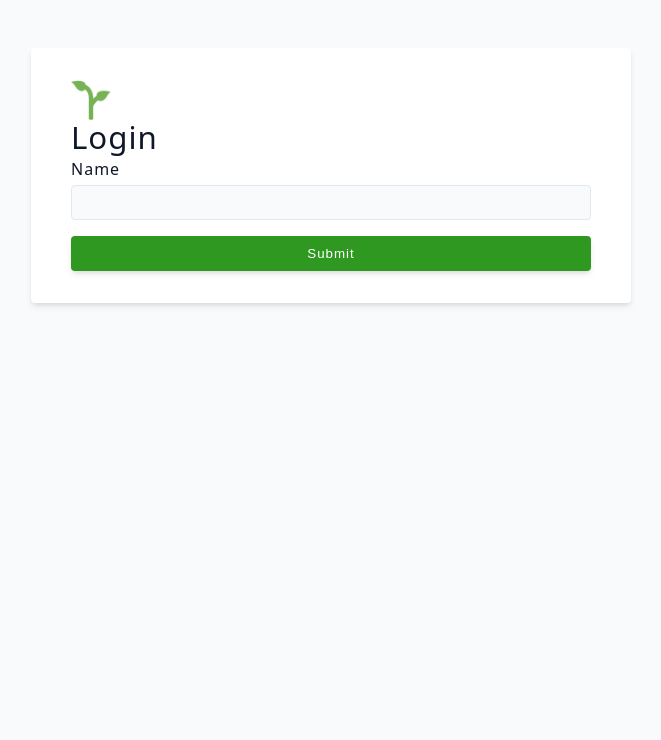
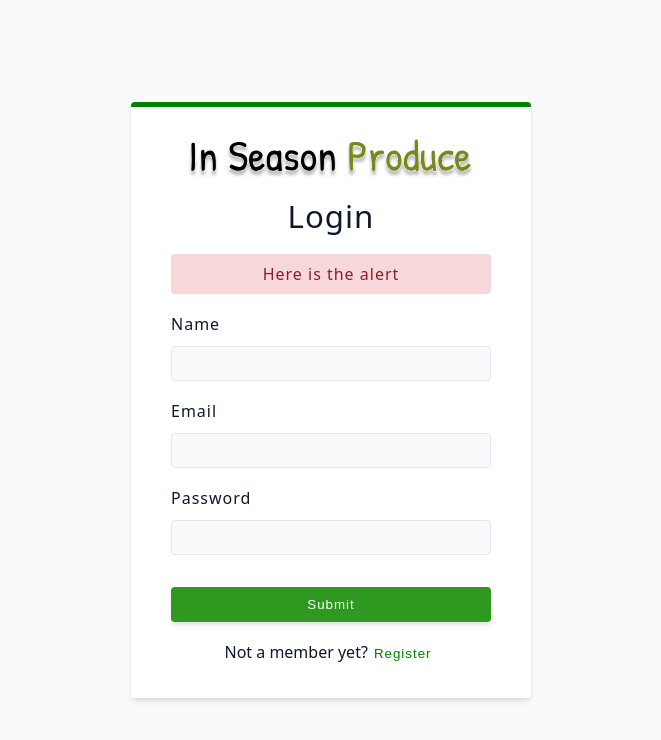
Before and after one commit to JoshuaCMorgan/MERN-In-Season-Web-App, a React (Vite) app in the folder client/: page /register in a window 1280 px wide. Shown: the top 740 px of the page, without its empty margins (309-970 px from the left). Built offline with nearby package versions, Linux system fonts and the light colour scheme.

Commit message:
completed register page
added form row component, alert component and toggle member

```diff
--- /dev/null
+++ b/client/src/components/Alert.jsx
@@ -0,0 +1,3 @@
+export const Alert = () => {
+  return <div className="alert alert-danger">Here is the alert</div>;
+};
--- /dev/null
+++ b/client/src/components/FormRow.jsx
@@ -0,0 +1,17 @@
+export const FormRow = ({ type, value, name, handleChange, labelText }) => {
+  return (
+    <div className="form-row">
+      <label htmlFor={name} className="form-label">
+        {labelText || name}
+      </label>
+
+      <input
+        type={type}
+        value={value}
+        name={name}
+        onChange={handleChange}
+        className="form-input"
+      />
+    </div>
+  );
+};
--- a/client/src/components/Logo.jsx
+++ b/client/src/components/Logo.jsx
@@ -1,5 +1,8 @@
-import logo from "../assets/images/apple-touch-icon.png";
+/** @jsxImportSource @emotion/react */
+import { jsx, css } from "@emotion/react";
+import styled from "@emotion/styled";
+import logo from "../assets/images/myLogo.svg";
 
-export const Logo = () => {
-  return <img src={logo} alt="logo" className="logo" />;
+export const Logo = ({ cssOverrides }) => {
+  return <img css={cssOverrides} src={logo} alt="logo" className="logo" />;
 };
--- a/client/src/components/index.jsx
+++ b/client/src/components/index.jsx
@@ -1,3 +1,5 @@
 import { Logo } from "./Logo";
+import { FormRow } from "./FormRow";
+import { Alert } from "./Alert";
 
-export { Logo };
+export { Logo, FormRow, Alert };
--- a/client/src/globals.css
+++ b/client/src/globals.css
@@ -43,6 +43,11 @@ html {
   --carribean-current: #3c6e71;
   --asparagus: #70ae6e;
   --green-yellow: #beee62;
+  /* alert */
+  --red-light: #f8d7da;
+  --red-dark: #842029;
+  --green-light: #d1e7dd;
+  --green-dark: #0f5132;
 
   --small-text: 0.875rem;
   --extra-small-text: 0.7em;
--- a/client/src/pages/Register.jsx
+++ b/client/src/pages/Register.jsx
@@ -1,18 +1,23 @@
 /** @jsxImportSource @emotion/react */
-import { jsx } from "@emotion/react";
+import { jsx, css } from "@emotion/react";
 import styled from "@emotion/styled";
 import { useState, useEffect } from "react";
-import { Logo } from "../components";
+import { Logo, FormRow, Alert } from "../components";
 
 const initialState = {
   name: "",
   email: "",
   password: "",
   isMember: true,
+  showAlert: true,
 };
 
 export function Register() {
   const [values, setValues] = useState(initialState);
+
+  const toggleMember = () => {
+    setValues({ ...values, isMember: !values.isMember });
+  };
 
   const handleChange = (e) => {
     console.log(e.target);
@@ -22,31 +27,92 @@ export function Register() {
     e.preventDefault();
     console.log(e.target);
   };
+
   return (
-    <div className="full-page">
-      <form className="form" onSubmit={onSubmit}>
-        <Logo />
-        <h3>Login</h3>
-
-        {/* name field */}
-        <div className="form-row">
-          <label htmlFor="name" className="form-label">
-            name
-          </label>
-
-          <input
-            type="text"
+    <FormWrapper className="full-page">
+      <form css={formCss} className="form" onSubmit={onSubmit}>
+        <Logo cssOverrides={logoCss} />
+        <h3 css={h3Css}>{values.isMember ? "Login" : "Register"}</h3>
+        {values.showAlert && <Alert />}
+        {values.isMember && (
+          <FormRow
+            type="name"
             value={values.name}
             name="name"
-            onChange={handleChange}
-            className="form-input"
+            handleChange={handleChange}
           />
-        </div>
+        )}
 
-        <button type="submit" className="btn btn-block">
+        <FormRow
+          type="email"
+          value={values.email}
+          name="email"
+          handleChange={handleChange}
+        />
+        <FormRow
+          type="password"
+          value={values.password}
+          name="password"
+          handleChange={handleChange}
+        />
+
+        <button css={btnCss} type="submit" className="btn btn-block">
           submit
         </button>
+        <p css={pCss}>
+          {values.isMember ? "Not a member yet?" : "Already a member?"}
+          <button
+            css={memberBtnCss}
+            type="button"
+            onClick={toggleMember}
+            className="member-btn"
+          >
+            {values.isMember ? "Register" : "Login"}
+          </button>
+        </p>
       </form>
-    </div>
+    </FormWrapper>
   );
 }
+
+const FormWrapper = styled.div({
+  display: "grid",
+  alignItems: "center",
+});
+
+const formCss = css({
+  maxWidth: "400px",
+  borderTop: "5px solid var(--primary-500)",
+  lineHeight: "1.75",
+});
+
+const logoCss = css({
+  display: "block",
+  margin: "0 auto",
+  marginBottom: "1.38rem",
+});
+
+const pCss = css({
+  margin: "0",
+  marginTop: "1rem",
+  textAlign: "center",
+});
+
+const btnCss = css({
+  marginTop: "1rem",
+});
+
+const memberBtnCss = css({
+  background: "transparent",
+  border: "transparent",
+  color: "var(--primary-500)",
+  cursor: "pointer",
+  letterSpacing: "var(--letterSpacing)",
+  padding: "1px 6px",
+});
+
+const h3Css = css({
+  textAlign: "center",
+
+  marginBottom: `1.38rem`,
+});
```
